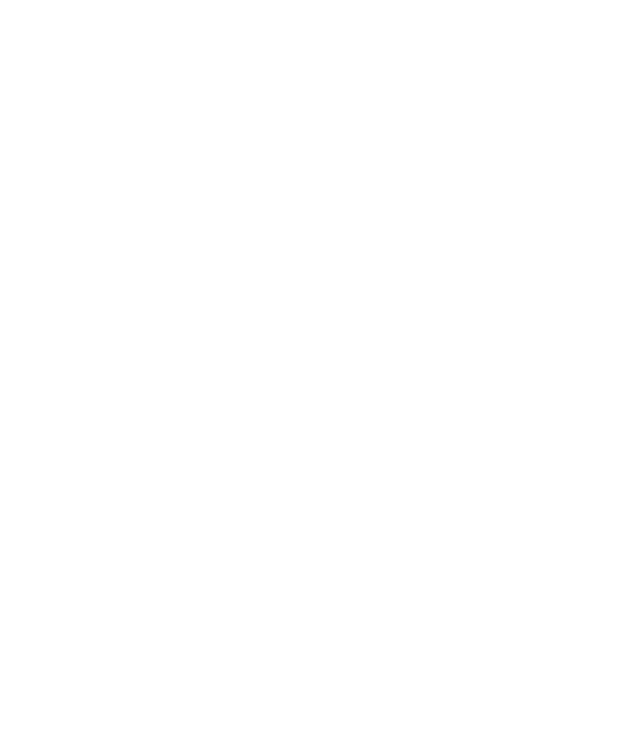
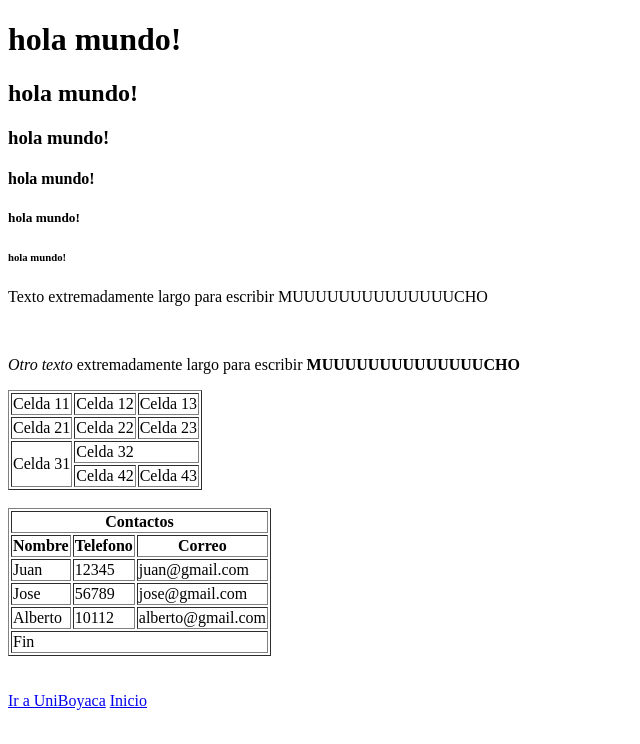
Before and after one commit to Sebastian-Aba/appWebS.A_grupo1, a plain HTML site: page index.html in a window 1280 px wide. Shown: the whole page, without its empty margins (0-640 px from the left). Drawn offline with Linux system fonts and the light colour scheme.

Commit message:
Se agrego cositas en el HTML

```diff
--- a/index.html
+++ b/index.html
@@ -1,11 +1,87 @@
 <!DOCTYPE html>
 <html lang="es">  <!--Lenguaje de la pagina -->
 <head>
-    <meta charset="UTF-8"> <!--Validar iconos especiales-->
-    <meta name="viewport" content="width=device-width, initial-scale=1.0">
+    <meta charset="UTF-8"/> <!--Validar iconos especiales-->
     <title>Inicio</title> <!--Nombre de la pagina-->
 </head>
 <body>
+    <h1>hola mundo!</h1>
+    <h2>hola mundo!</h2>
+    <h3>hola mundo!</h3>
+    <h4>hola mundo!</h4>
+    <h5>hola mundo!</h5>
+    <h6>hola mundo!</h6>
+    <p>
+        Texto extremadamente largo para escribir MUUUUUUUUUUUUUUCHO
+    </p>
 
+    <br>
+
+    <p>
+        <i>Otro texto</i> extremadamente largo para escribir <strong>MUUUUUUUUUUUUUUCHO</strong>
+    </p>
+
+    <table border="1">
+        <tr>
+            <td>Celda 11</td>
+            <td>Celda 12</td>
+            <td>Celda 13</td>
+        </tr>
+        <tr>
+            <td>Celda 21</td>
+            <td>Celda 22</td>
+            <td>Celda 23</td>
+        </tr>
+        <tr>
+            <td rowspan="2">Celda 31</td>
+            <td colspan="2">Celda 32</td>
+
+        </tr>
+        <tr>
+
+            <td>Celda 42</td>
+            <td>Celda 43</td>
+        </tr>
+    </table>
+
+    <br>
+
+    <table border="1">
+        <thead>
+            <tr>
+                <th colspan="3">Contactos</th>
+            </tr>
+
+            <th>Nombre</th>
+            <th>Telefono</th>
+            <th>Correo</th>
+        </thead>
+
+        <tbody>
+            <tr>
+                <td>Juan</td>
+                <td>12345</td>
+                <td>juan@gmail.com</td>
+            </tr>
+            <tr>
+                <td>Jose</td>
+                <td>56789</td>
+                <td>jose@gmail.com</td>
+            </tr>
+            <tr>
+                <td>Alberto</td>
+                <td>10112</td>
+                <td>alberto@gmail.com</td>
+            </tr>
+        </tbody>
+        <tfoot>
+            <td colspan="3">Fin</td>
+        </tfoot>
+    </table>
+
+    <br><br>
+    <a href="https://www.uniboyaca.edu.co" target="_blank">Ir a UniBoyaca</a>
+    <a href="index.html">Inicio</a>
 </body>
+
 </html>
```
